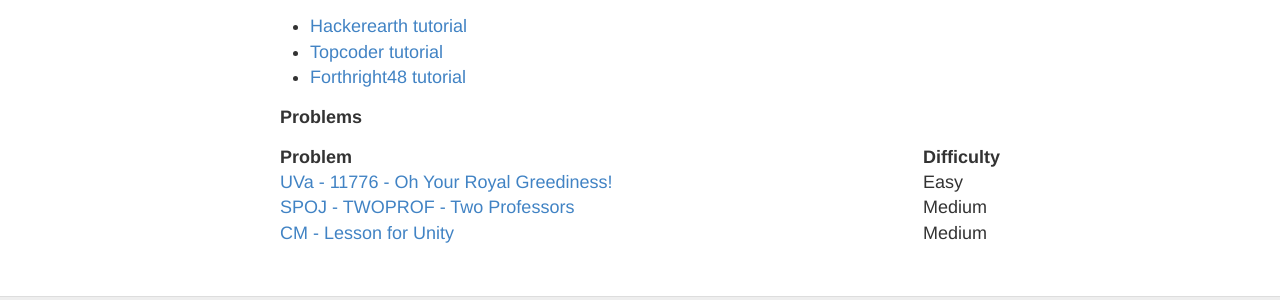
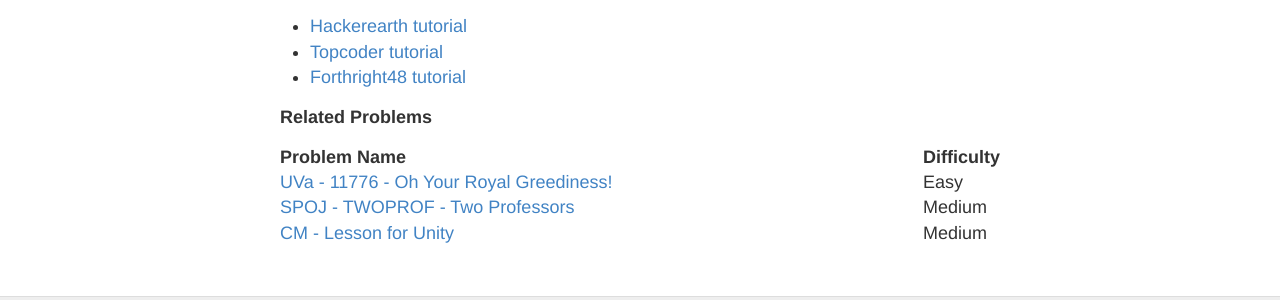
Before and after one commit to baps-bgd/baps-bgd.github.io, a Jekyll site: the page built from _posts/2020-10-5-greedy-and-searching.md, in a window 1280 px wide. Shown: the part 366-666 px from the top of the page. Built offline with Jekyll 4.4.1, drawn with Linux system fonts in a browser that asks for light colours.

Commit message:
Update 2020-10-5-greedy-and-searching.md

```diff
--- a/_posts/2020-10-5-greedy-and-searching.md
+++ b/_posts/2020-10-5-greedy-and-searching.md
@@ -9,7 +9,7 @@
 * [Topcoder tutorial](https://www.topcoder.com/community/competitive-programming/tutorials/greedy-is-good/)
 * [Forthright48 tutorial](https://forthright48-web.herokuapp.com/cpps/notes/intervalScheduling.md)
 
-**Problems**
+**Related Problems**
 <table>
   <colgroup>
     <col width="90%" />
@@ -17,7 +17,7 @@
   </colgroup>
   <tbody>
     <tr>
-      <td markdown="span">**Problem**</td>
+      <td markdown="span">**Problem Name**</td>
       <td markdown="span">**Difficulty**</td>
     </tr>
     <tr>
```
